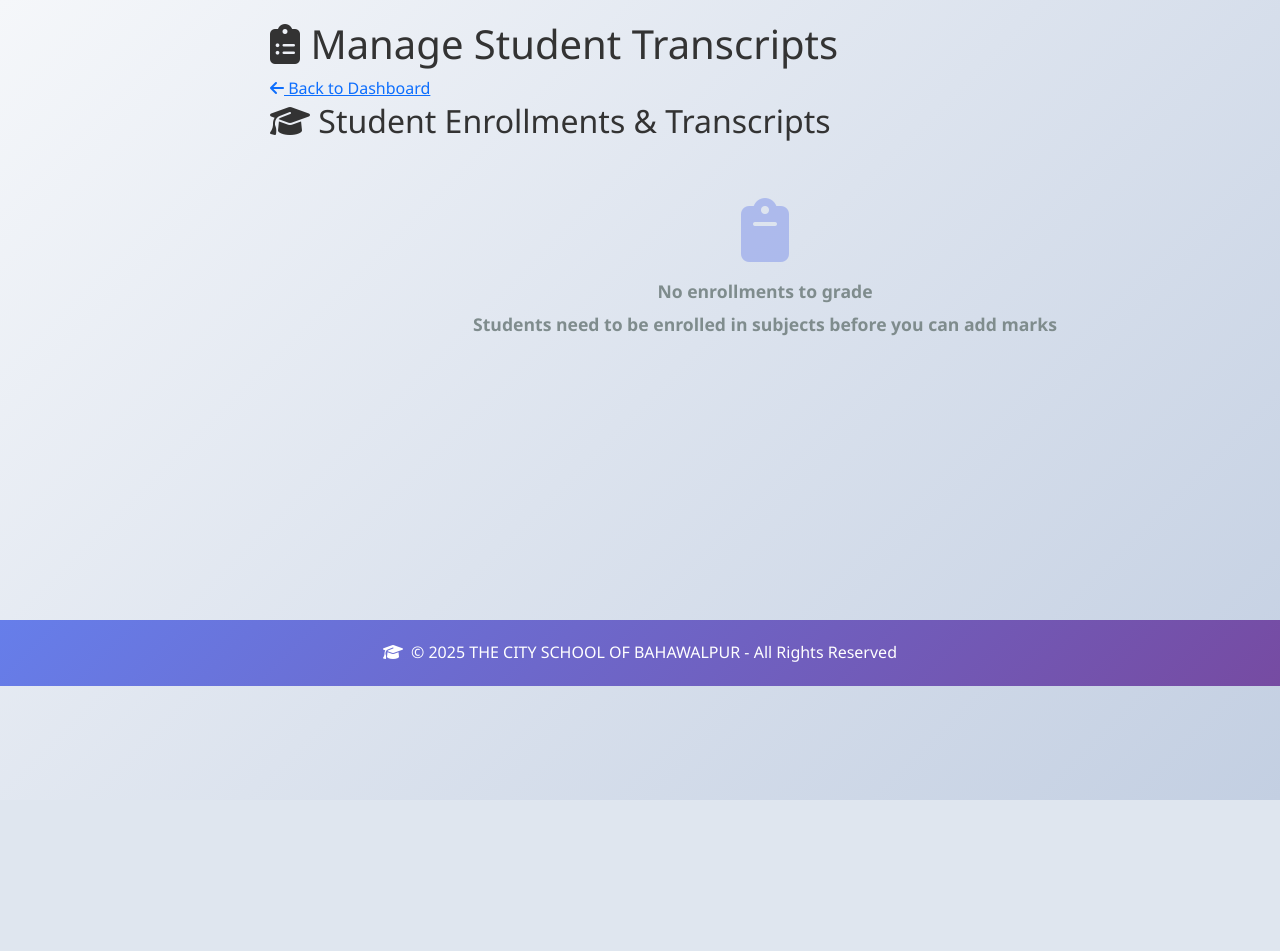
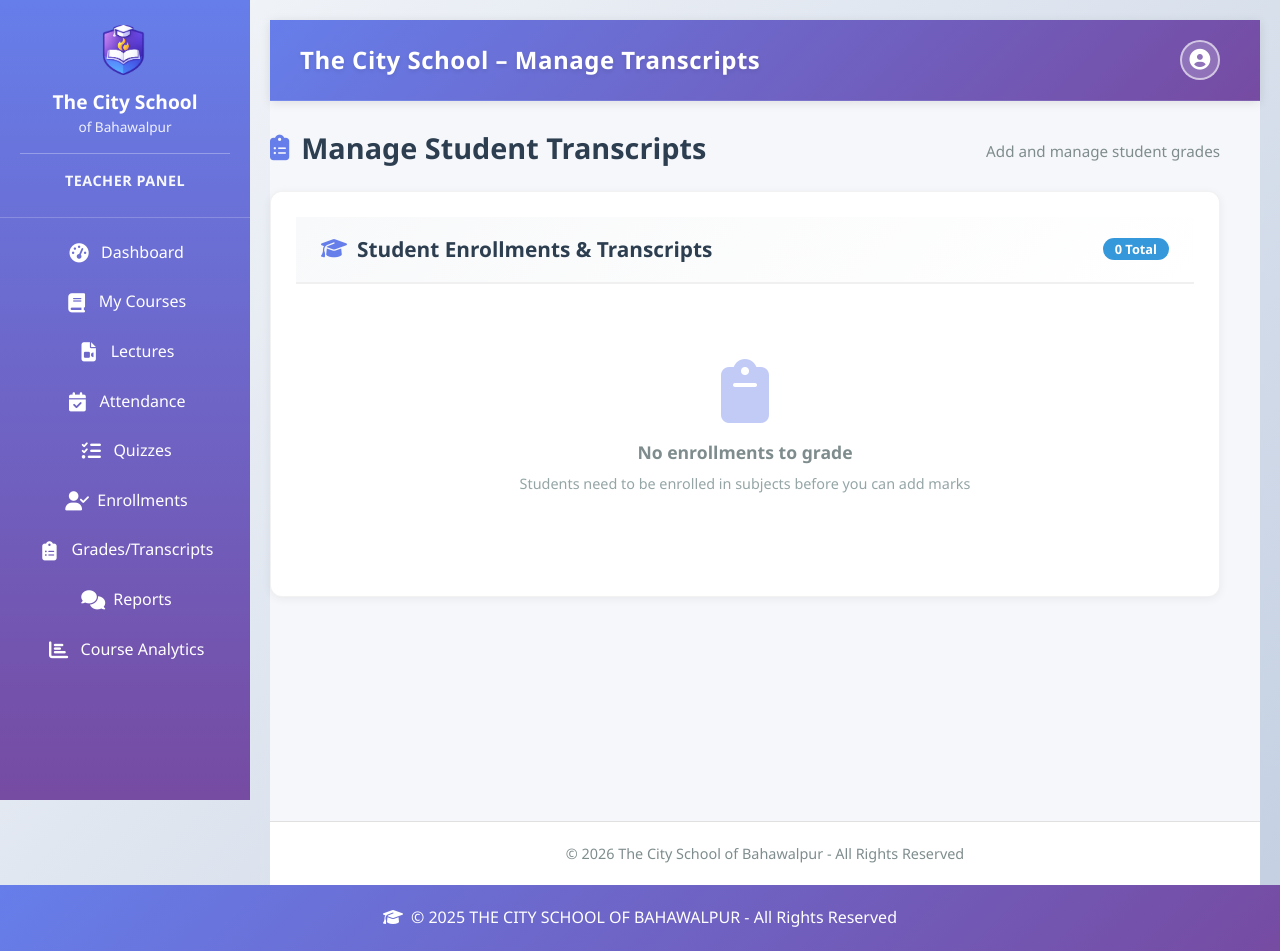
Before and after one commit to MuhammadMoueen/school-app, a Django app: template school_management/templates/teacher/manage_transcripts.html in a window 1280 px wide. Before the commit the page ends 800 px from the top, so only its background shows below. Run offline with Django 5.2, Linux system fonts and the light colour scheme; the template is opened without the code that fills it, so the values that code supplies are empty.

Commit message:
Update manage_transcripts page UI to match course page with modern card layout and professional table design

```diff
--- a/school_management/templates/teacher/manage_transcripts.html
+++ b/school_management/templates/teacher/manage_transcripts.html
@@ -1,81 +1,92 @@
-{% extends 'shared/base.html' %}
+{% extends 'teacher/teacher_base.html' %}
 {% load static %}
 
-{% block title %}Manage Transcripts - THE CITY SCHOOL OF BAHAWALPUR{% endblock %}
+{% block page_title %}Manage Transcripts{% endblock %}
+{% block topbar_title %}The City School – Manage Transcripts{% endblock %}
 
-{% block extra_css %}
-<link rel="stylesheet" href="{% static 'css/teacher.css' %}">
-{% endblock %}
+{% block page_content %}
+<div class="page-header-section">
+    <div class="page-header-content">
+        <h2 class="page-main-title">
+            <i class="fas fa-clipboard-list"></i> Manage Student Transcripts
+        </h2>
+        <p class="page-subtitle">Add and manage student grades</p>
+    </div>
+</div>
 
-{% block content %}
-<div class="transcripts-wrapper">
-    <!-- Header -->
-    <div class="page-header">
-        <h1><i class="fas fa-clipboard-list"></i> Manage Student Transcripts</h1>
-        <a href="{% url 'main:dashboard' %}" class="btn-back">
-            <i class="fas fa-arrow-left"></i> Back to Dashboard
-        </a>
+<!-- Transcripts List Card -->
+<div class="content-card">
+    <div class="card-header-section">
+        <h3 class="card-section-title">
+            <i class="fas fa-graduation-cap"></i> Student Enrollments & Transcripts
+        </h3>
+        <div class="card-header-actions">
+            <span class="badge badge-info">{{ enrollments|length }} Total</span>
+        </div>
     </div>
-
-    <!-- Transcripts List -->
-    <div class="transcripts-section">
-        <h2><i class="fas fa-graduation-cap"></i> Student Enrollments & Transcripts</h2>
-
+    <div class="card-body">
         {% if enrollments %}
-            <div class="transcripts-table">
-                <table>
+            <div class="table-responsive">
+                <table class="data-table">
                     <thead>
                         <tr>
-                            <th><i class="fas fa-user"></i> Student</th>
-                            <th><i class="fas fa-book"></i> Subject</th>
-                            <th><i class="fas fa-check-circle"></i> Status</th>
-                            <th><i class="fas fa-trophy"></i> Grade & Marks</th>
-                            <th><i class="fas fa-cog"></i> Actions</th>
+                            <th>Student</th>
+                            <th>Subject</th>
+                            <th>Subject Code</th>
+                            <th class="text-center">Status</th>
+                            <th class="text-center">Grade & Marks</th>
+                            <th class="text-center">Actions</th>
                         </tr>
                     </thead>
                     <tbody>
                         {% for enrollment in enrollments %}
                             <tr>
-                                <td class="student-name">
+                                <td class="font-weight-bold">
                                     <i class="fas fa-user-circle"></i> {{ enrollment.student.get_full_name }}
                                 </td>
-                                <td class="subject-name">{{ enrollment.course.name }}</td>
-                                <td>
+                                <td>{{ enrollment.course.name }}</td>
+                                <td><span class="badge badge-primary">{{ enrollment.course.code }}</span></td>
+                                <td class="text-center">
                                     {% if enrollment.transcript %}
-                                        <span class="status-badge success">
+                                        <span class="badge badge-success">
                                             <i class="fas fa-check-circle"></i> Graded
                                         </span>
                                     {% else %}
-                                        <span class="status-badge pending">
+                                        <span class="badge badge-warning">
                                             <i class="fas fa-clock"></i> Pending
                                         </span>
                                     {% endif %}
                                 </td>
-                                <td>
+                                <td class="text-center">
                                     {% if enrollment.transcript %}
-                                        <div class="grade-display">{{ enrollment.transcript.grade }}</div>
-                                        <div class="marks-info">
+                                        <div class="font-weight-bold">{{ enrollment.transcript.grade }}</div>
+                                        <small class="text-muted">
                                             {{ enrollment.transcript.marks_obtained }}/{{ enrollment.transcript.total_marks }}
                                             ({{ enrollment.transcript.percentage|floatformat:1 }}%)
-                                        </div>
+                                        </small>
                                     {% else %}
-                                        <span class="empty-value">-</span>
+                                        <span class="text-muted">-</span>
                                     {% endif %}
                                 </td>
-                                <td>
+                                <td class="text-center">
                                     <div class="action-buttons">
                                         {% if enrollment.transcript %}
-                                            <a href="{% url 'main:edit_transcript' enrollment.transcript.id %}" class="btn-action btn-edit">
-                                                <i class="fas fa-edit"></i> Edit
+                                            <a href="{% url 'main:edit_transcript' enrollment.transcript.id %}"
+                                               class="btn btn-sm btn-edit"
+                                               title="Edit Transcript">
+                                                <i class="fas fa-edit"></i>
                                             </a>
                                             <a href="{% url 'main:delete_transcript' enrollment.transcript.id %}"
-                                               class="btn-action btn-delete"
-                                               onclick="return confirm('Are you sure you want to delete this transcript? This action cannot be undone.')">
-                                                <i class="fas fa-trash-alt"></i> Delete
+                                               class="btn btn-sm btn-delete"
+                                               onclick="return confirm('Are you sure you want to delete this transcript? This action cannot be undone.')"
+                                               title="Delete Transcript">
+                                                <i class="fas fa-trash-alt"></i>
                                             </a>
                                         {% else %}
-                                            <a href="{% url 'main:create_transcript' enrollment.id %}" class="btn-action btn-create">
-                                                <i class="fas fa-plus-circle"></i> Add Marks
+                                            <a href="{% url 'main:create_transcript' enrollment.id %}"
+                                               class="btn btn-sm btn-success"
+                                               title="Add Marks">
+                                                <i class="fas fa-plus-circle"></i>
                                             </a>
                                         {% endif %}
                                     </div>
@@ -89,7 +100,7 @@
             <div class="empty-state">
                 <i class="fas fa-clipboard"></i>
                 <p>No enrollments to grade</p>
-                <p class="empty-subtitle">Students need to be enrolled in subjects before you can add marks</p>
+                <small>Students need to be enrolled in subjects before you can add marks</small>
             </div>
         {% endif %}
     </div>
```
